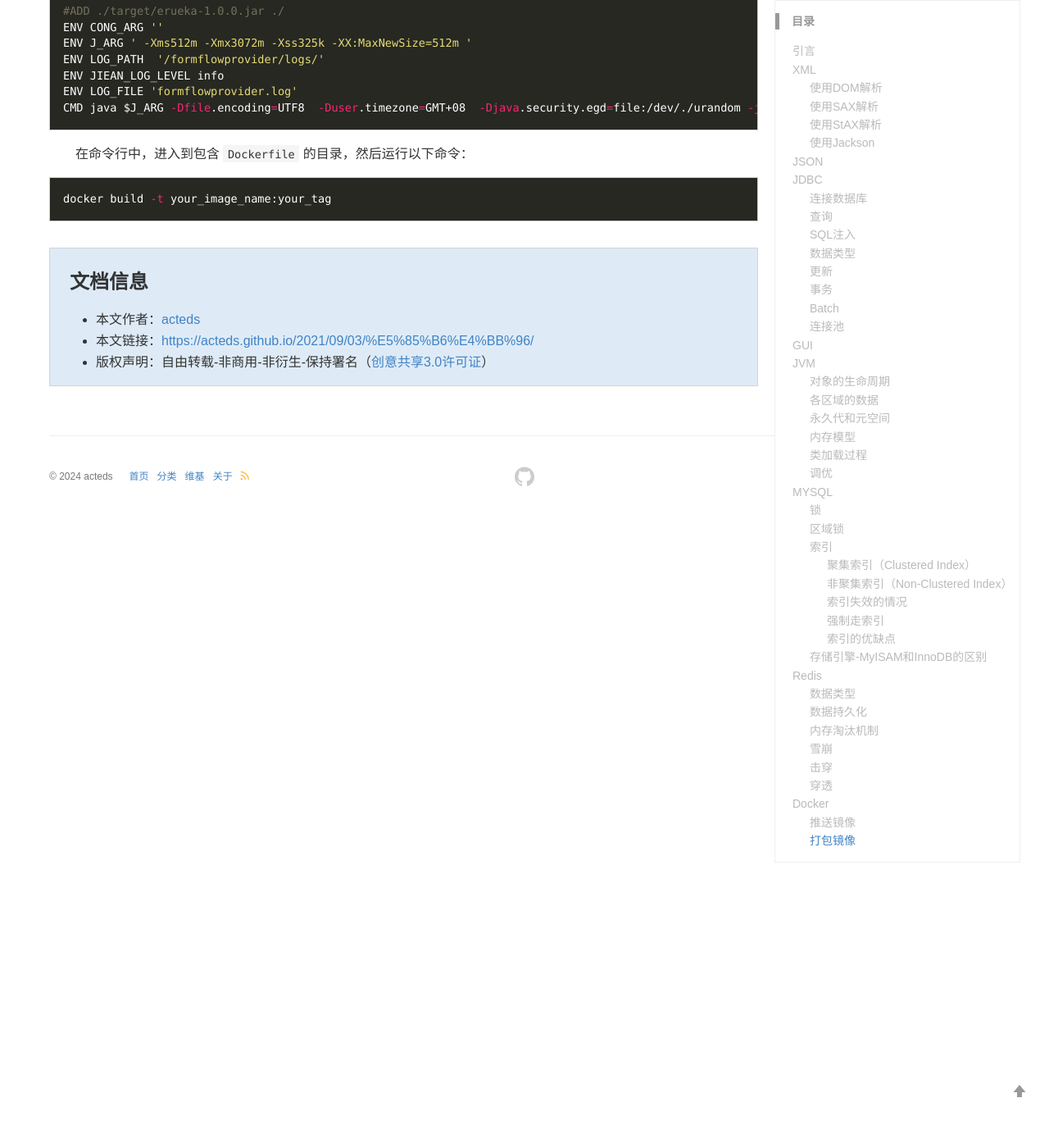
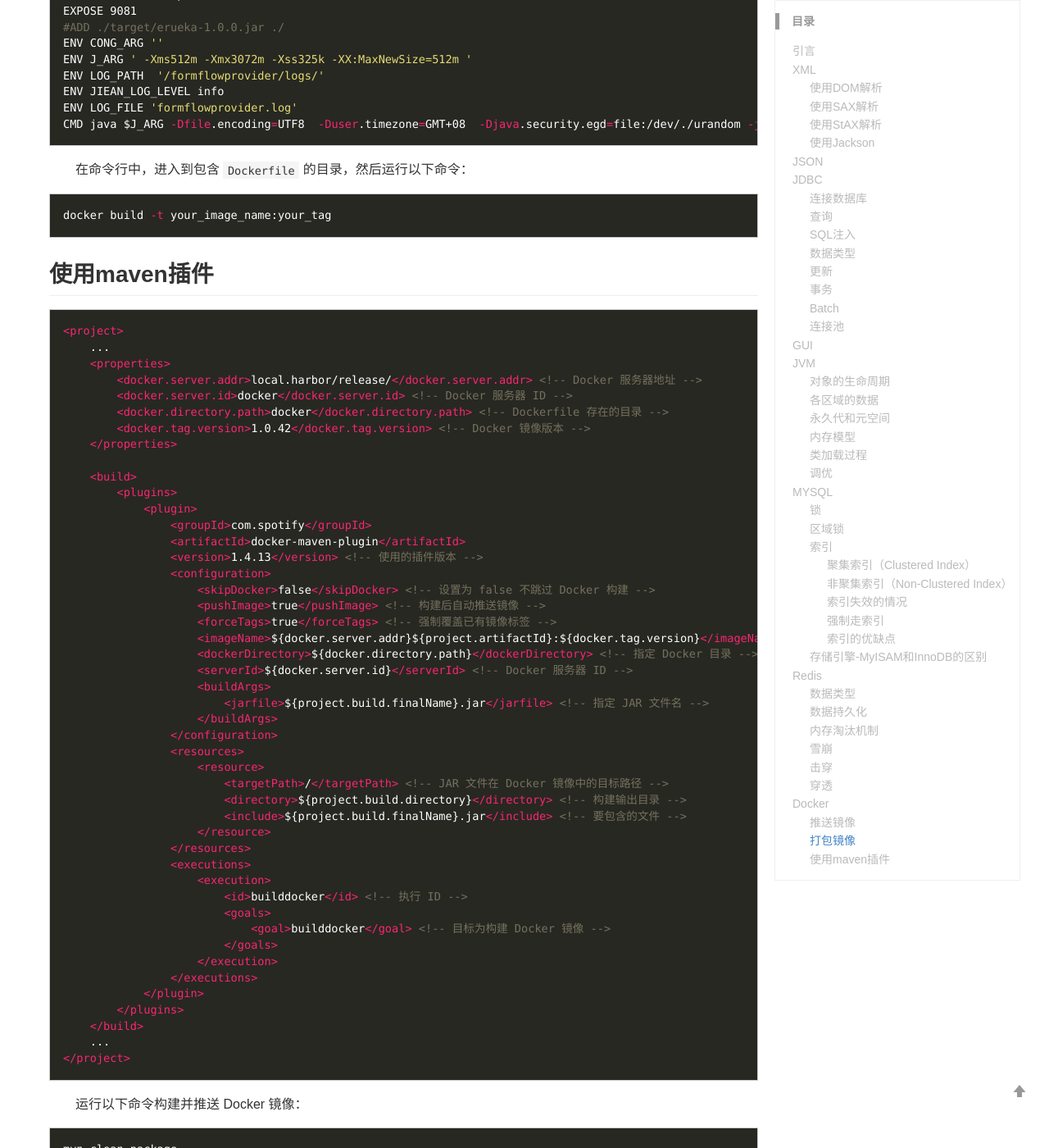
Before and after one commit to acteds/acteds.github.io, a Jekyll site: the page built from _posts/2021-09-03-其他.md, in a window 1280 px wide and 1400 px high, scrolled down 60061 px. Shown: the whole window at 82% size. Built offline with Jekyll 4.4.1, drawn with Linux system fonts in a browser that asks for light colours; some of the changed text lies outside the part shown.

Commit message:
使用maven插件打包doker镜像

````diff
--- a/_posts/2021-09-03-其他.md
+++ b/_posts/2021-09-03-其他.md
@@ -2572,6 +2572,7 @@ docker push myusername/myapp:v1.0
 `Dockerfile`:
 
 ```bash
+# FROM local.harbor/jdk/jdk17:latest
 FROM local.harbor/base/alpine-java:8_server-jre_unlimited
 #FROM anapsix/alpine-java:8_server-jre_unlimited
 #FROM wangxunlogin/java8
@@ -2598,3 +2599,87 @@ CMD java $J_ARG -Dfile.encoding=UTF8  -Duser.timezone=GMT+08  -Djava.security.eg
 ```bash
 docker build -t your_image_name:your_tag
 ```
+
+## 使用maven插件
+
+```xml
+<project>
+    ...
+    <properties>
+        <docker.server.addr>local.harbor/release/</docker.server.addr> <!-- Docker 服务器地址 -->
+        <docker.server.id>docker</docker.server.id> <!-- Docker 服务器 ID -->
+        <docker.directory.path>docker</docker.directory.path> <!-- Dockerfile 存在的目录 -->
+        <docker.tag.version>1.0.42</docker.tag.version> <!-- Docker 镜像版本 -->
+    </properties>
+
+    <build>
+        <plugins>
+            <plugin>
+                <groupId>com.spotify</groupId>
+                <artifactId>docker-maven-plugin</artifactId>
+                <version>1.4.13</version> <!-- 使用的插件版本 -->
+                <configuration>
+                    <skipDocker>false</skipDocker> <!-- 设置为 false 不跳过 Docker 构建 -->
+                    <pushImage>true</pushImage> <!-- 构建后自动推送镜像 -->
+                    <forceTags>true</forceTags> <!-- 强制覆盖已有镜像标签 -->
+                    <imageName>${docker.server.addr}${project.artifactId}:${docker.tag.version}</imageName> <!-- 动态构建镜像名称 -->
+                    <dockerDirectory>${docker.directory.path}</dockerDirectory> <!-- 指定 Docker 目录 -->
+                    <serverId>${docker.server.id}</serverId> <!-- Docker 服务器 ID -->
+                    <buildArgs>
+                        <jarfile>${project.build.finalName}.jar</jarfile> <!-- 指定 JAR 文件名 -->
+                    </buildArgs>
+                </configuration>
+                <resources>
+                    <resource>
+                        <targetPath>/</targetPath> <!-- JAR 文件在 Docker 镜像中的目标路径 -->
+                        <directory>${project.build.directory}</directory> <!-- 构建输出目录 -->
+                        <include>${project.build.finalName}.jar</include> <!-- 要包含的文件 -->
+                    </resource>
+                </resources>
+                <executions>
+                    <execution>
+                        <id>builddocker</id> <!-- 执行 ID -->
+                        <goals>
+                            <goal>builddocker</goal> <!-- 目标为构建 Docker 镜像 -->
+                        </goals>
+                    </execution>
+                </executions>
+            </plugin>
+        </plugins>
+    </build>
+    ...
+</project>
+```
+
+运行以下命令构建并推送 Docker 镜像：
+
+```bash
+mvn clean package
+```
+
+这样构建的镜像名称将会是类似 `local.harbor/release/your-artifact-id:1.0.42` 的格式。
+
+------
+
+在配置中，以下部分定义了执行：
+
+```xml
+<executions>
+    <execution>
+        <id>builddocker</id>
+        <goals>
+            <goal>builddocker</goal>
+        </goals>
+    </execution>
+</executions>
+```
+
+如果没有 `<phase>` 元素，Maven 将默认使用插件的内部绑定，这意味着当执行 `package` 时，这个目标会被自动调用。
+
+要确认 `docker-maven-plugin` 是否自动执行，你可以查看插件的文档或源代码，查看它是否在 `package` 生命周期阶段中进行绑定。也可以通过以下命令查看 Maven 的执行计划：
+
+```bash
+mvn help:effective-pom
+```
+
+这将显示当前项目的有效 POM，包括所有继承和插件配置，帮助你了解插件在生命周期中的绑定情况。
````
